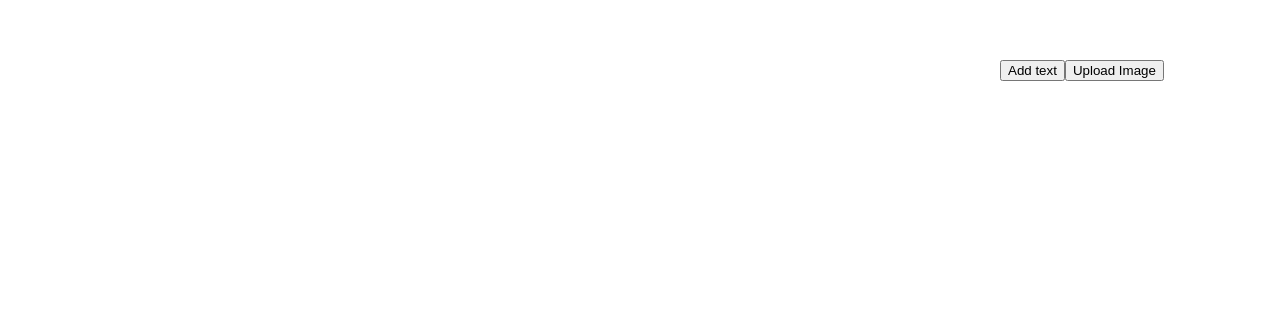
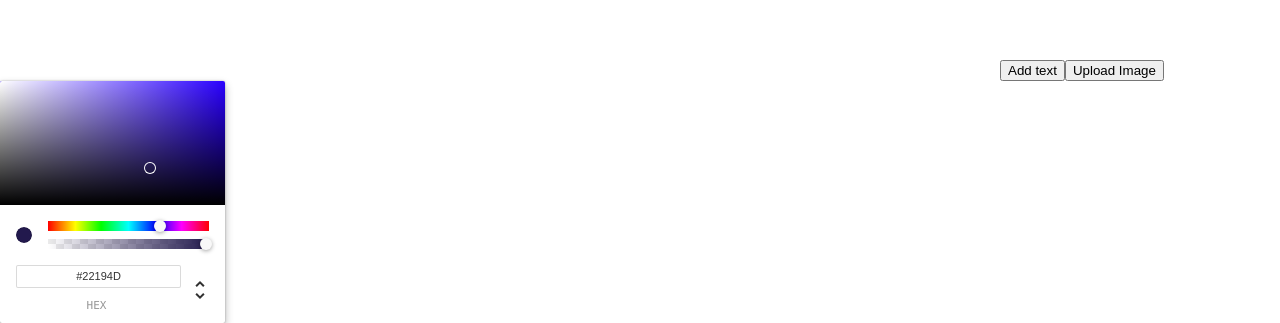
Before and after one commit to manojsinghnegiwd/quick-cover, a React (Create React App) app: page / in a window 1280 px wide. Shown: the part 525-848 px from the top of the page. Before the commit the page ends 800 px from the top, so only its background shows below. Built offline with nearby package versions, Linux system fonts and the light colour scheme.

Commit message:
first commit

```diff
--- a/package.json
+++ b/package.json
@@ -4,6 +4,7 @@
   "private": true,
   "dependencies": {
     "react": "^16.4.1",
+    "react-color": "^2.14.1",
     "react-dom": "^16.4.1",
     "react-scripts": "1.1.4"
   },
--- a/src/App.js
+++ b/src/App.js
@@ -1,4 +1,6 @@
 import React, { Component } from 'react'
+//color picker
+import { ChromePicker } from 'react-color'
 
 // import MovableHOC from './components/Movable'
 import ImageUploader from './components/ImageUploader';
@@ -199,7 +201,9 @@ class App extends Component {
                     <button onClick={() => this.moveFront(activeElementIndex)}> front </button>
                     <button onClick={() => this.moveBack(activeElementIndex)}> back </button>
                 </div> : null}
+                    <ChromePicker />
             </div>
+
         );
     }
 }
```
Also changed, not shown: 1 other file (tests, documents, lock files or other folders).
